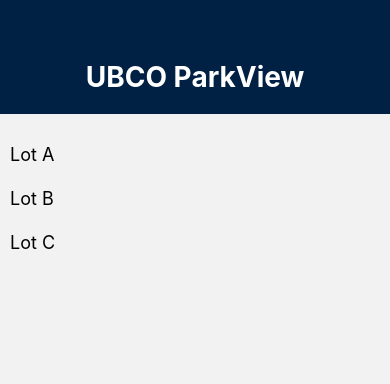
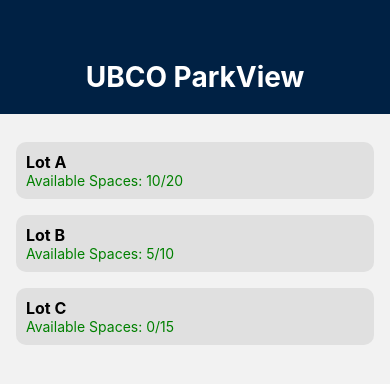
Before and after one commit to oankit/Parkview, a React Native app in the folder ParkViewApp/: screen /Home in a window 390 px wide. Shown: the top 384 px of the page. Built offline with nearby package versions, Linux system fonts and the light colour scheme.

Commit message:
update implementation

```diff
--- a/ParkViewApp/App.tsx
+++ b/ParkViewApp/App.tsx
@@ -3,7 +3,7 @@
 import { NavigationContainer } from '@react-navigation/native';
 import { createNativeStackNavigator } from '@react-navigation/native-stack';
 import DetailsScreen from './src/DetailsScreen';
-import HomeScreen from './src/HomeScreen';
+import HomeScreen from './src/HomeScreen/HomeScreen';
 
 const Stack = createNativeStackNavigator();
 
--- a/ParkViewApp/src/HomeScreen.tsx
+++ /dev/null
@@ -1,50 +0,0 @@
-import React from 'react';
-import { View, Text, FlatList, StyleSheet, TouchableOpacity } from 'react-native';
-import { useNavigation } from '@react-navigation/native';
-
-const HomeScreen = ({ navigation}) => {
-    const parkingLots = [
-        { id: '1', name: 'Lot A' },
-        { id: '2', name: 'Lot B' },
-        { id: '3', name: 'Lot C' },
-        // Add more parking lots as needed
-    ];
-
-    return (
-        <View style={styles.container}>
-        <Text style={styles.header}>UBCO ParkView</Text>
-        <FlatList
-          data={parkingLots}
-          renderItem={({ item }) => (
-            <TouchableOpacity onPress={() => navigation.navigate('Details', { item })}>
-              <Text style={styles.item}>{item.name}</Text>
-            </TouchableOpacity>
-          )}
-          keyExtractor={item => item.id}
-        />
-      </View>
-    );
-};
-
-const styles = StyleSheet.create({
-    container: {
-        flex: 1,
-    },
-    header: {
-        fontSize: 28,
-        fontWeight: 'bold',
-        marginBottom: 20,
-        textAlign: 'center',
-        paddingTop: 60,
-        paddingBottom: 20,
-        backgroundColor: '#002144',
-        color: '#fff',
-    },
-    item: {
-        padding: 10,
-        fontSize: 18,
-        height: 44,
-    },
-});
-
-export default HomeScreen;
--- /dev/null
+++ b/ParkViewApp/src/HomeScreen/HomeScreen.tsx
@@ -0,0 +1,68 @@
+import React from 'react';
+import { View, Text, FlatList, StyleSheet, TouchableOpacity } from 'react-native';
+import { useNavigation } from '@react-navigation/native';
+
+const HomeScreen = ({ navigation }) => {
+    const parkingLots = [
+        { id: '1', name: 'Lot A', total: 20, available: 10 },
+        { id: '2', name: 'Lot B', total: 10, available: 5 },
+        { id: '3', name: 'Lot C', total: 15, available: 0 },
+        // Add more parking lots as needed
+    ];
+
+    return (
+        <View style={styles.container}>
+            <Text style={styles.header}>UBCO ParkView</Text>
+            <FlatList
+                data={parkingLots}
+                renderItem={({ item }) => (
+                    <TouchableOpacity onPress={() => navigation.navigate('Details', { item })}>
+                        <View style={styles.itemContainer}>
+                            <Text style={styles.itemName}>{item.name}</Text>
+                            <Text style={styles.itemAvailableSpaces}>
+                                Available Spaces: {item.available}/{item.total}
+                            </Text>
+                        </View>
+                    </TouchableOpacity>
+                )}
+                keyExtractor={item => item.id}
+            />
+        </View>
+    );
+};
+
+const styles = StyleSheet.create({
+    container: {
+        flex: 1,
+    },
+    header: {
+        fontSize: 28,
+        fontWeight: 'bold',
+        marginBottom: 20,
+        textAlign: 'center',
+        paddingTop: 60,
+        paddingBottom: 20,
+        backgroundColor: '#002144',
+        color: '#fff',
+    },
+    itemContainer: {
+        // Style for the container of each item
+        padding: 10,
+        marginVertical: 8,
+        marginHorizontal: 16,
+        backgroundColor: "#e0e0e0",
+        borderRadius: 10,
+    },
+    itemName: {
+        // Style for the parking lot name
+        fontSize: 16,
+        fontWeight: 'bold',
+    },
+    itemAvailableSpaces: {
+        // Style for the available spaces text
+        fontSize: 14,
+        color: 'green', // Example text color
+    },
+});
+
+export default HomeScreen;
```
Also changed, not shown: ParkViewApp/src/HomeScreen/Components/ParkingLotItem.ts (added, +34 -0 lines), ParkViewApp/src/DetailsScreen.tsx (indentation only).
